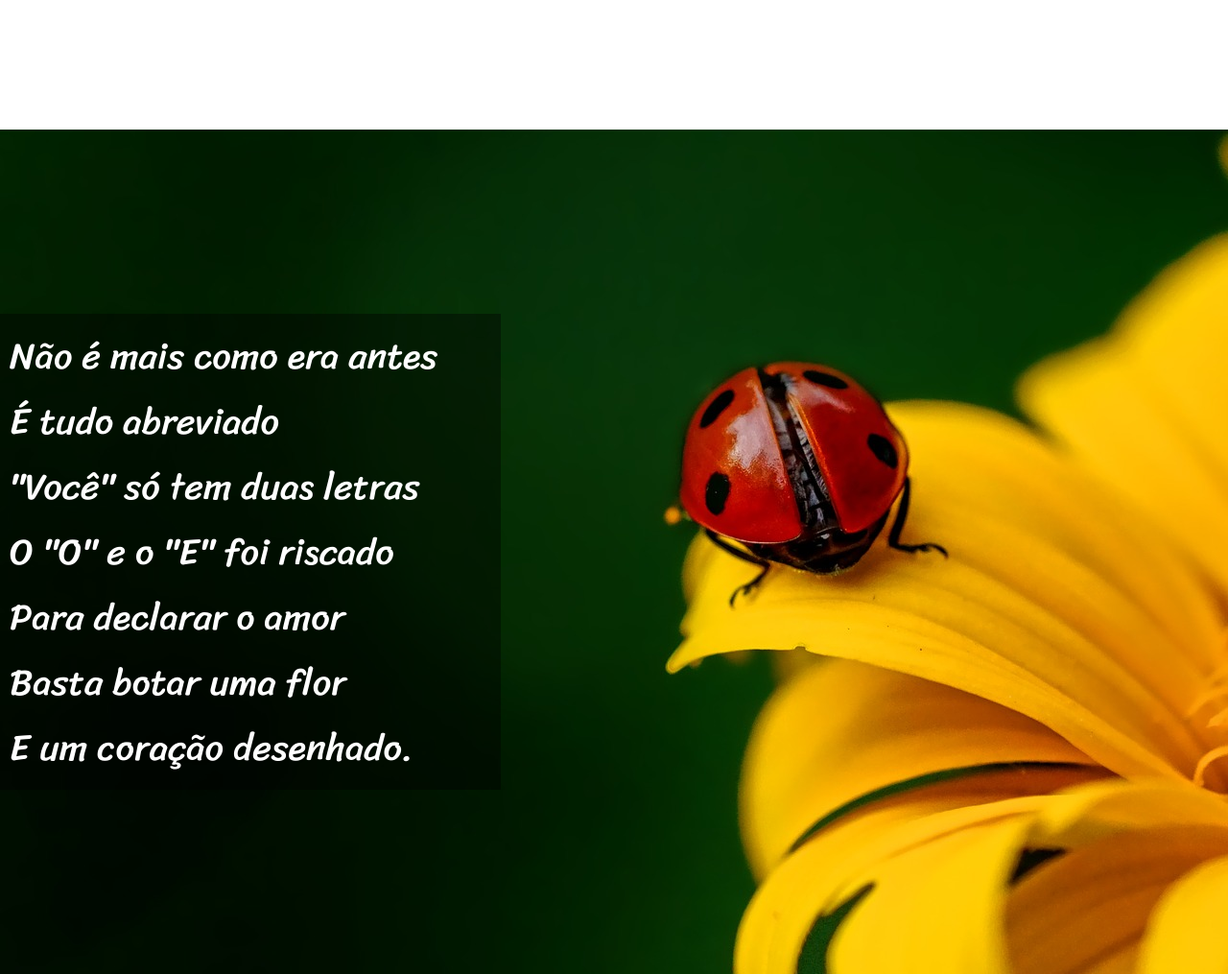
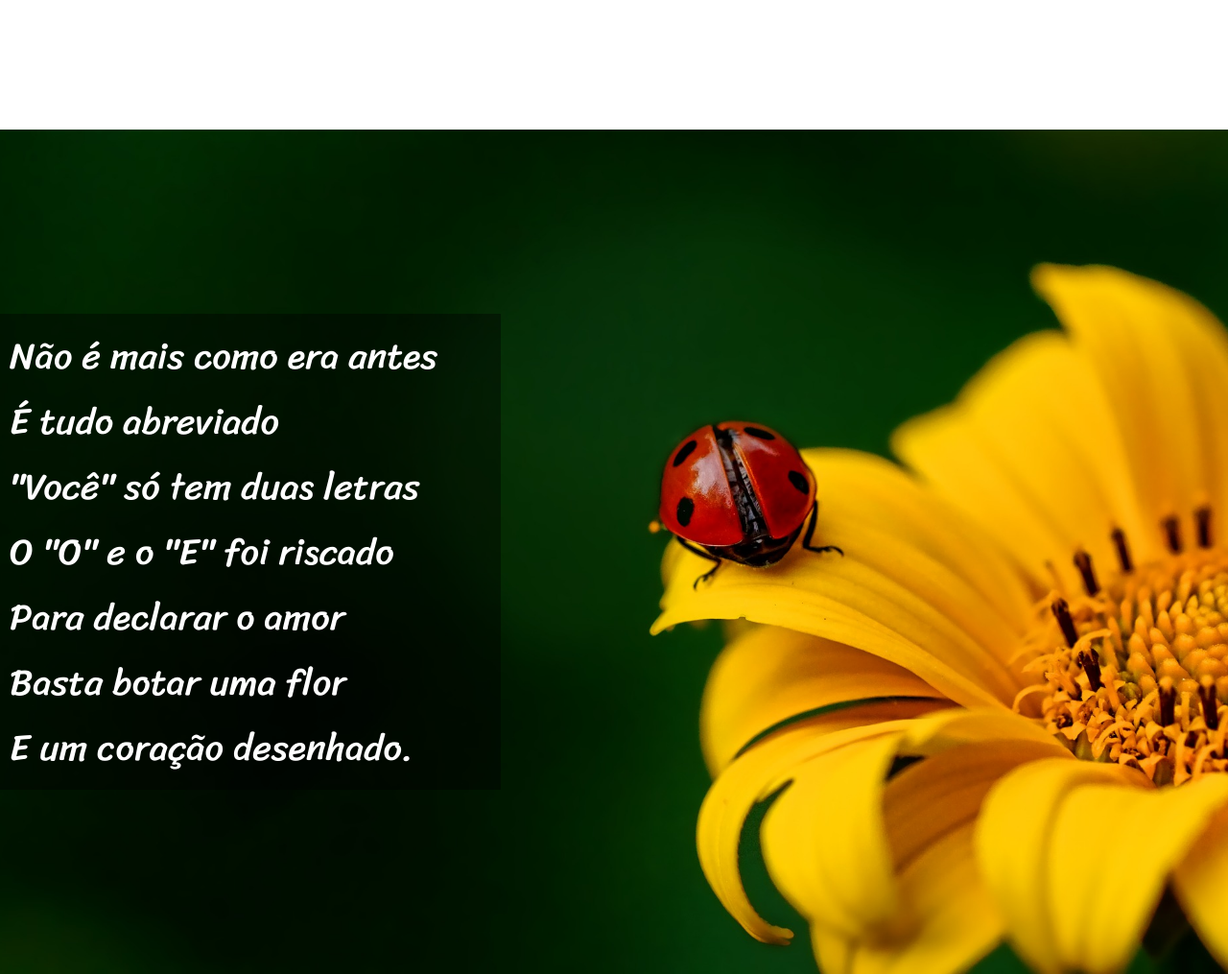
Before and after one commit to migueliiito555/aulas-htmlcss-cev, a plain HTML site: page cordel/index.html in a window 1280 px wide. Shown: the part 960-1975 px from the top of the page at 96% size. Drawn offline with Linux system fonts and the light colour scheme.

Commit message:
Estilo - CSS 0.3
- Propriedade "user-zoom" com atributo errôneo: corrigido :white_check_mark:

- Fundo de joaninha não cobrindo tela inteira: corrigido :white_check_mark:

```diff
--- a/cordel/estilo.css
+++ b/cordel/estilo.css
@@ -6,7 +6,7 @@
 /* Configuração geral */
 * {
     margin: 0;
-    user-zoom: 0;
+    user-zoom: fixed;
 }
 
 
@@ -55,6 +55,7 @@ div {
 
 div:first-of-type {
     background: url("imagens/fundo-joaninha.jpg") fixed center no-repeat;
+    background-size: cover;
 }
 
 div > section {
```
